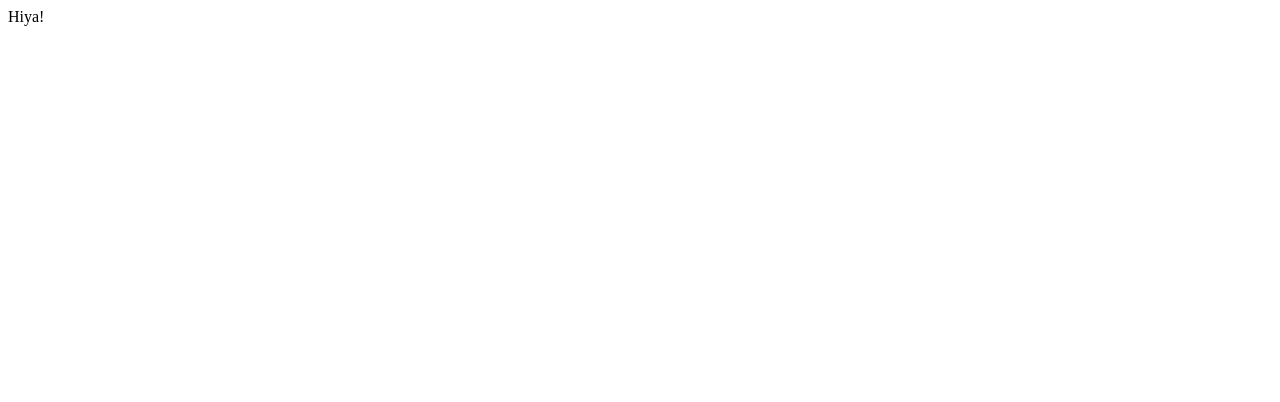
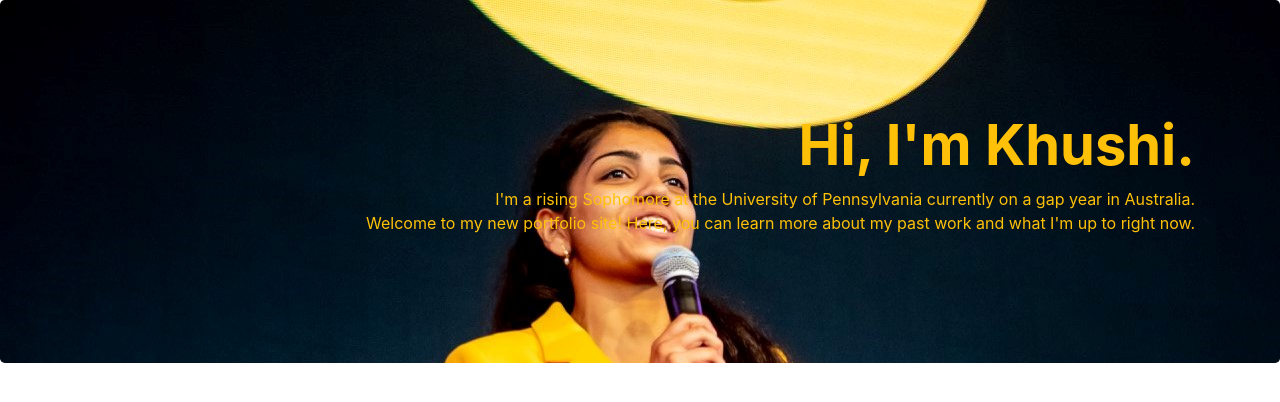
Before and after one commit to khushishelat/khushishelat.github.io, a plain HTML site: page index.html in a window 1280 px wide. Drawn offline with nearby package versions, Linux system fonts and the light colour scheme.

Commit message:
first attempt fille din image header

```diff
--- a/index.html
+++ b/index.html
@@ -1 +1,34 @@
-Hiya!
+<!doctype html>
+<html lang="en">
+  <head>
+    <!-- Required meta tags -->
+    <meta charset="utf-8">
+    <meta name="viewport" content="width=device-width, initial-scale=1, shrink-to-fit=no">
+
+    <!-- Bootstrap CSS -->
+    <link rel="stylesheet" href="https://stackpath.bootstrapcdn.com/bootstrap/4.5.2/css/bootstrap.min.css" integrity="sha384-JcKb8q3iqJ61gNV9KGb8thSsNjpSL0n8PARn9HuZOnIxN0hoP+VmmDGMN5t9UJ0Z" crossorigin="anonymous">
+    <link rel="stylesheet" href="style.css">
+    <title>Hi, I'm Khushi </title>
+  </head>
+<!--Main Navigation-->
+
+<!--Main Layout-->
+  <body>
+    <div class="jumbotron">
+        <div class= "container text-warning text-right pt-5 pb-5">
+          <h1 class="display-4 font-weight-bold"> Hi, I'm Khushi. </h1>
+          <p> I'm a rising Sophomore at the University of Pennsylvania currently on a gap year in Australia.
+            <br>
+            Welcome to my new portfolio site! Here, you can learn more about my past work and what I'm up to right now.
+          </p>
+      </div>
+        </div>
+    </div>
+
+    <!-- Optional JavaScript -->
+    <!-- jQuery first, then Popper.js, then Bootstrap JS -->
+    <script src="https://code.jquery.com/jquery-3.5.1.slim.min.js" integrity="sha384-DfXdz2htPH0lsSSs5nCTpuj/zy4C+OGpamoFVy38MVBnE+IbbVYUew+OrCXaRkfj" crossorigin="anonymous"></script>
+    <script src="https://cdn.jsdelivr.net/npm/popper.js@1.16.1/dist/umd/popper.min.js" integrity="sha384-9/reFTGAW83EW2RDu2S0VKaIzap3H66lZH81PoYlFhbGU+6BZp6G7niu735Sk7lN" crossorigin="anonymous"></script>
+    <script src="https://stackpath.bootstrapcdn.com/bootstrap/4.5.2/js/bootstrap.min.js" integrity="sha384-B4gt1jrGC7Jh4AgTPSdUtOBvfO8shuf57BaghqFfPlYxofvL8/KUEfYiJOMMV+rV" crossorigin="anonymous"></script>
+  </body>
+</html>
--- /dev/null
+++ b/style.css
@@ -0,0 +1,4 @@
+.jumbotron {
+    background-image: url(landing\ page\ cover.jpg);
+    height: 100% !important;
+}
```
Also changed, not shown: landing page cover.jpg (added).
